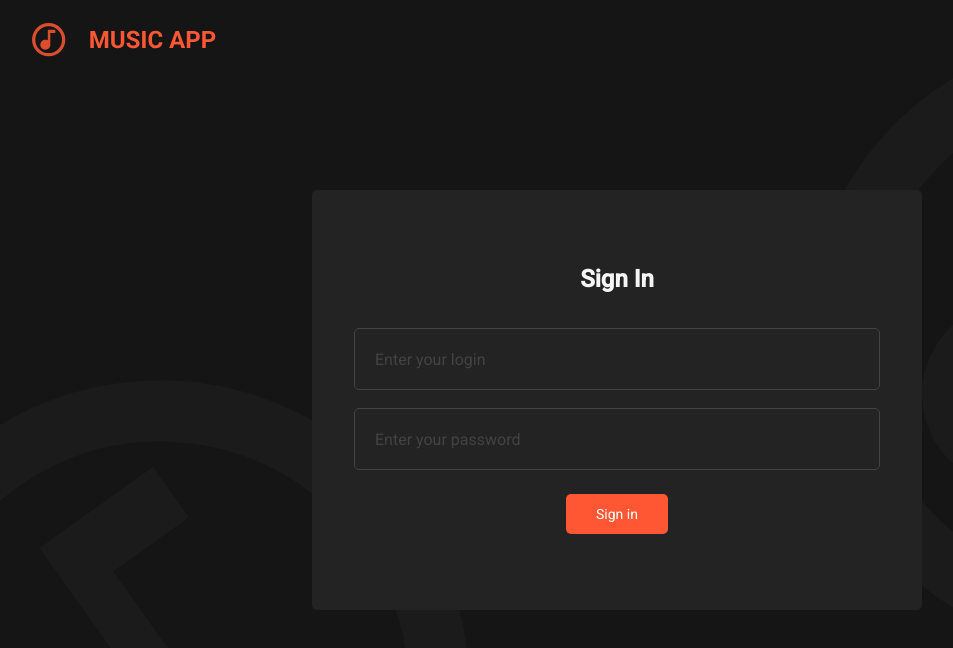
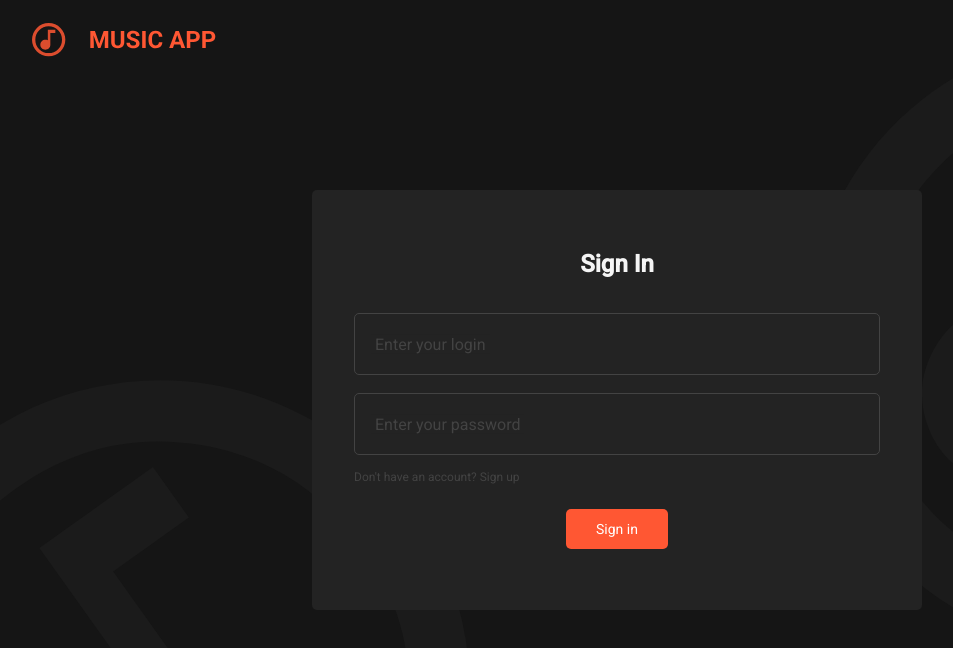
Before and after one commit to Canfus/music-app, a React (Vite) app: page /auth/login in a window 1280 px wide. Shown: the top 648 px of the page, without its empty margins (23-976 px from the left). Built offline with nearby package versions, Linux system fonts and the light colour scheme.

Commit message:
feat: add link to register

```diff
--- a/src/index.css
+++ b/src/index.css
@@ -18,6 +18,8 @@ body {
   --black-color: #252525;
   --text-color: #c8c8c8;
   --bg-primary-color: #151515;
+
+  --link-font-color: #434343;
 
   --gray-color: #232323;
 
--- a/src/pages/public/auth/login/login.module.css
+++ b/src/pages/public/auth/login/login.module.css
@@ -34,7 +34,7 @@
 
   display: flex;
   justify-content: center;
-  align-items: center;
+  align-items: flex-start;
   flex-direction: column;
 }
 
@@ -48,8 +48,28 @@
   margin-bottom: 18px;
 }
 
+.form__link {
+  font-size: 12px;
+  font-weight: 400;
+  line-height: 115%;
+
+  color: var(--link-font-color);
+
+  text-decoration: none;
+
+  margin-top: 16px;
+
+  transition: 150ms;
+}
+
+.form__link:hover {
+  text-decoration: underline;
+
+  color: var(--white-color);
+}
+
 .form__button {
-  margin-top: 24px;
+  margin: 24px auto 0 auto;
 }
 
 @media screen and (min-width: 768px) {
--- a/src/pages/public/auth/login/login.page.tsx
+++ b/src/pages/public/auth/login/login.page.tsx
@@ -1,6 +1,6 @@
 import { useForm } from 'react-hook-form';
 import { zodResolver } from '@hookform/resolvers/zod';
-import { useNavigate } from 'react-router-dom';
+import { useNavigate, Link } from 'react-router-dom';
 
 import {
   Input,
@@ -97,6 +97,9 @@ export const Login = () => {
               </FormItem>
             )}
           />
+          <Link to="/auth/register" className={styles.form__link}>
+            Don&apos;t have an account? Sign up
+          </Link>
           <Button type="submit" className={styles.form__button}>
             Sign in
           </Button>
```
